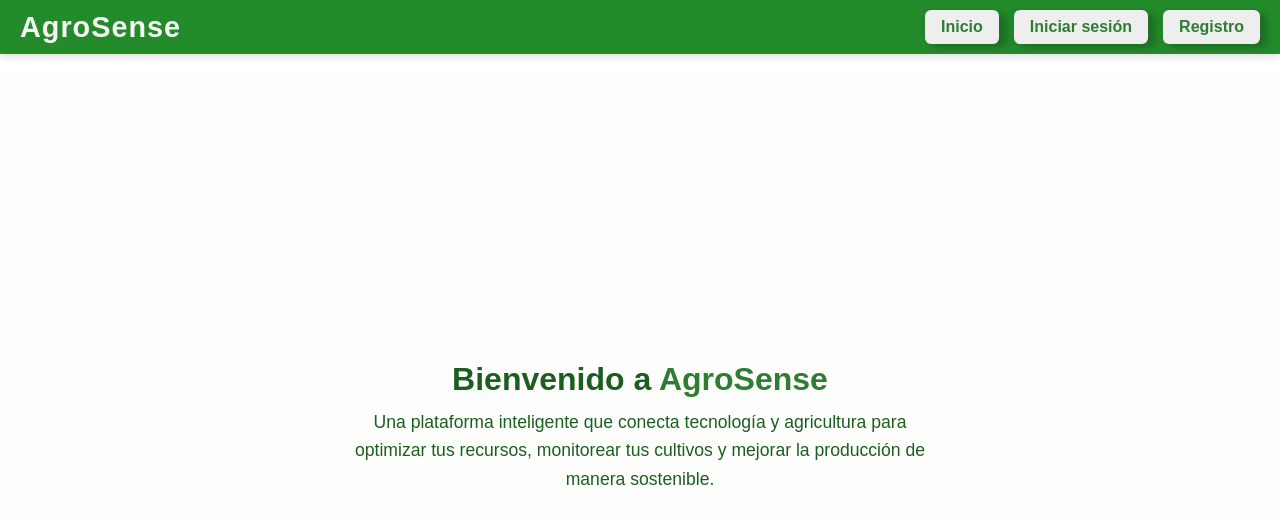
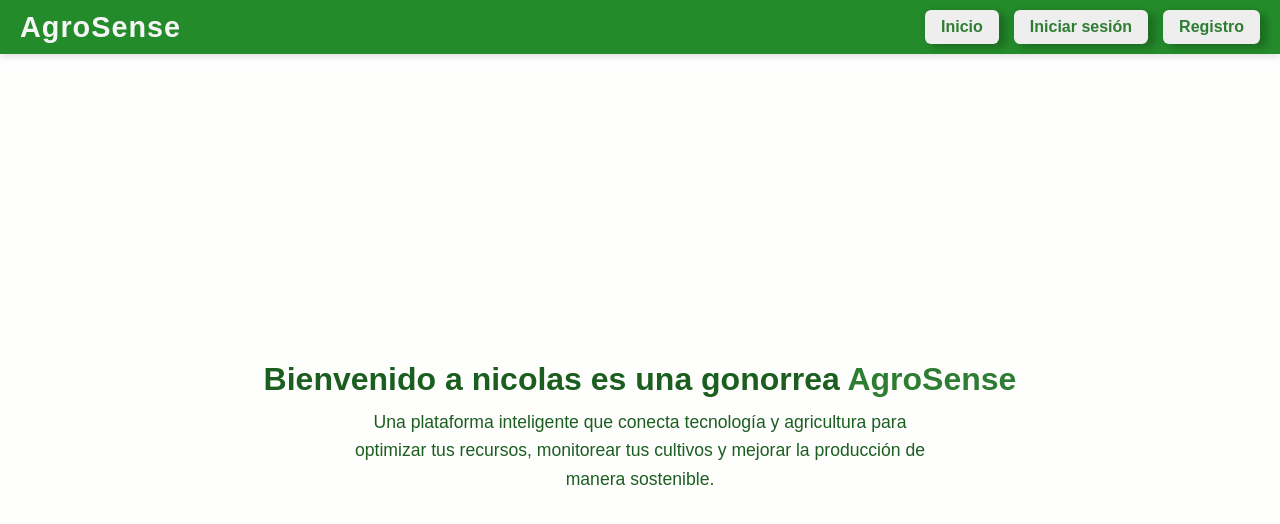
Before and after one commit to nicolasresgra2005/softwaredesarrollo1, a React (Vite) app: page / in a window 1280 px wide. Shown: the top 524 px of the page. Built offline with nearby package versions, Linux system fonts and the light colour scheme.

Commit message:
cambie las letras del inicio

```diff
--- a/src/App.css
+++ b/src/App.css
@@ -20,7 +20,7 @@ html, body, #root {
   display: flex;
   justify-content: space-between;
   align-items: center;
-  background-color: #2e7d32;
+  background-color: #16aa20;
   color: rgb(250, 250, 250);
   padding: 10px 20px; /* cuidado con el padding para evitar que el encabezado de la pagina se encoja*/
   box-shadow: 0 2px 6px rgba(0, 0, 0, 0.2);
--- a/src/pages/Home.css
+++ b/src/pages/Home.css
@@ -7,4 +7,5 @@
   text-align: center;
   color: #1b5e20; /**/
   padding: 20px;
+
 }
--- a/src/pages/Home.jsx
+++ b/src/pages/Home.jsx
@@ -3,7 +3,7 @@ import "./Home.css";
 function Home() {
   return (
     <div className="info-section">
-      <h2>Bienvenido a <span className="highlight">AgroSense</span></h2>
+      <h2>Bienvenido a nicolas es una gonorrea <span className="highlight">AgroSense</span></h2>
       <p>
         Una plataforma inteligente que conecta tecnología y agricultura para optimizar tus recursos,
         monitorear tus cultivos y mejorar la producción de manera sostenible.
```
